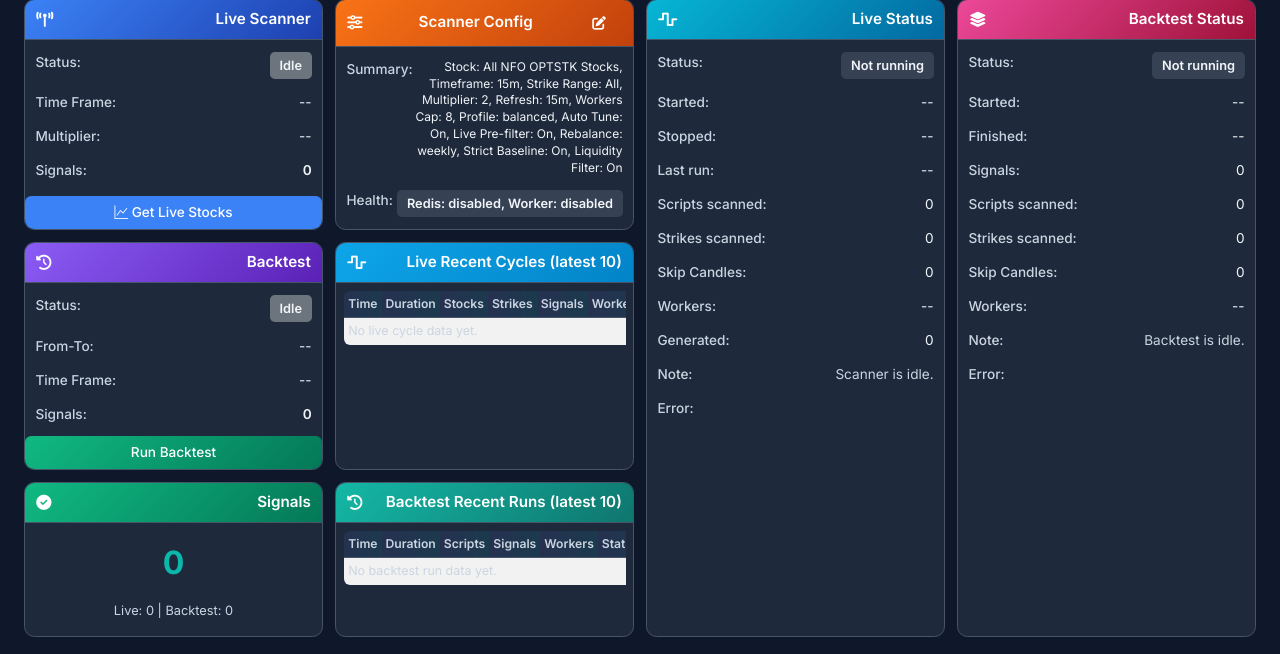
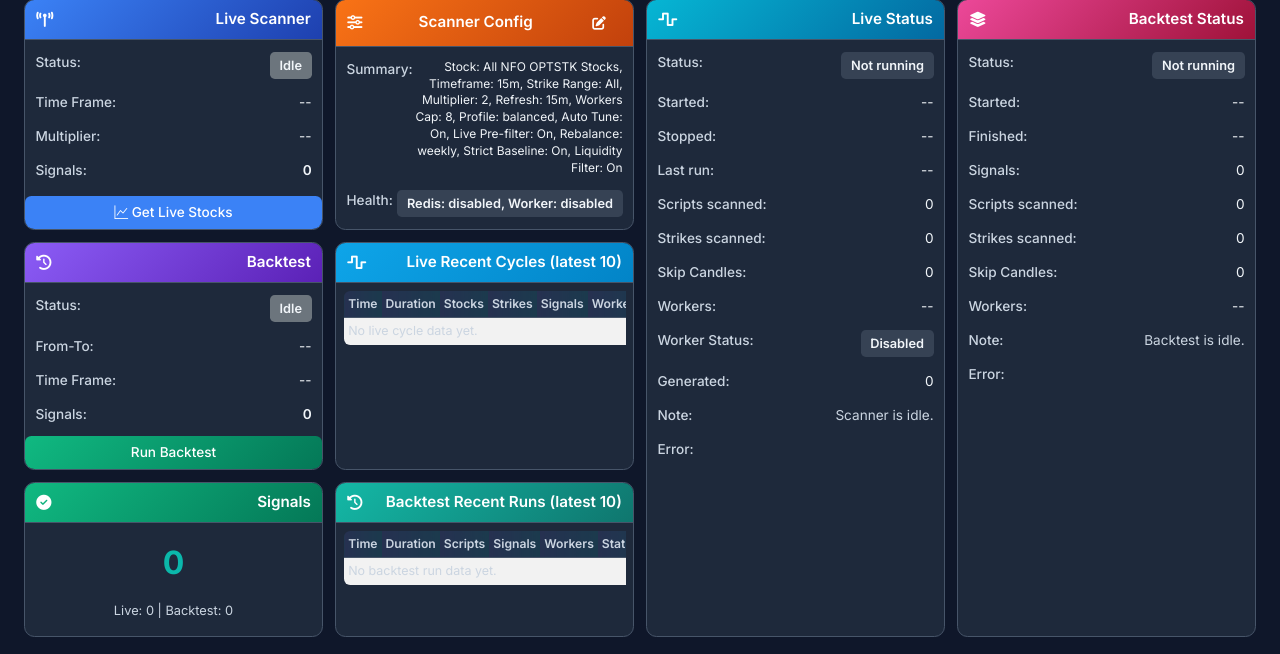
Before and after one commit to NarendraAliani/optionStockPro2, a Flask app: page /dashboard/ in a window 1280 px wide. Shown: the part 153-807 px from the top of the page. Run offline with Flask 3, Linux system fonts and the light colour scheme; the visitor is signed in with stand-in values (Sample User, id 1); data that the repository does not hold is empty; some libraries are stand-ins or nearby versions.

Commit message:
Add worker status badge on live status card

```diff
--- a/app/templates/dashboard/index.html
+++ b/app/templates/dashboard/index.html
@@ -134,6 +134,7 @@
             <div class="mini-stat"><span>Strikes scanned:</span> <span id="liveStrikesScanned">0</span></div>
             <div class="mini-stat"><span>Skip Candles:</span> <span id="liveSkippedCandles">0</span></div>
             <div class="mini-stat"><span>Workers:</span> <span id="liveWorkers">--</span></div>
+            <div class="mini-stat"><span>Worker Status:</span> <span class="status-badge-gray" id="liveWorkerBadge">Unknown</span></div>
             <div class="mini-stat"><span>Generated:</span> <span id="liveSignalsGenerated">0</span></div>
             <div class="mini-stat"><span>Note:</span> <span class="text-small" id="liveProcessNote">Scanner is idle.</span></div>
             <div class="mini-stat"><span>Error:</span> <span class="text-small text-danger" id="liveLastError" style="display:none;"></span></div>
@@ -1332,6 +1333,7 @@
             cache: false,
             success: function(response) {
                 const badge = $('#healthBadge');
+                const liveWorkerBadge = $('#liveWorkerBadge');
                 const redisStatus = String((response || {}).redis || 'unknown');
                 const workerStatus = String((response || {}).worker_status || 'unknown');
                 const workerCount = Number((response || {}).worker_count || 0);
@@ -1348,11 +1350,29 @@
                 } else {
                     badge.addClass('status-badge-gray');
                 }
+                if (liveWorkerBadge.length) {
+                    let workerLabel = 'Unknown';
+                    if (workerStatus === 'ok') {
+                        workerLabel = 'Running';
+                    } else if (workerStatus.indexOf('error') === 0) {
+                        workerLabel = 'Down';
+                    } else if (workerStatus === 'disabled') {
+                        workerLabel = 'Disabled';
+                    }
+                    liveWorkerBadge
+                        .text(workerLabel)
+                        .removeClass('status-badge-gray status-badge-green status-badge-red')
+                        .addClass(workerStatus === 'ok' ? 'status-badge-green' : (workerStatus.indexOf('error') === 0 ? 'status-badge-red' : 'status-badge-gray'));
+                }
             },
             error: function() {
                 const badge = $('#healthBadge');
                 badge.text('Redis: error, Worker: error');
                 badge.removeClass('status-badge-gray status-badge-green').addClass('status-badge-red');
+                const liveWorkerBadge = $('#liveWorkerBadge');
+                if (liveWorkerBadge.length) {
+                    liveWorkerBadge.text('Down').removeClass('status-badge-gray status-badge-green').addClass('status-badge-red');
+                }
             }
         });
     }
```
